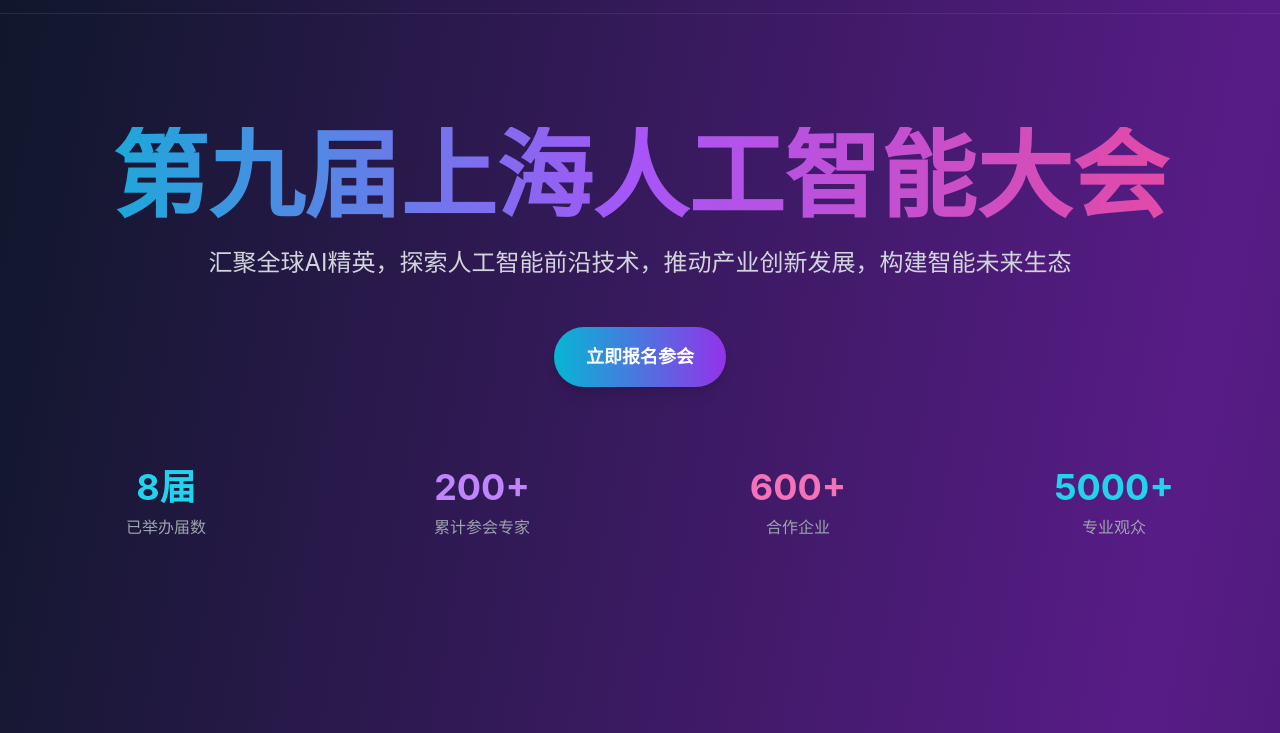
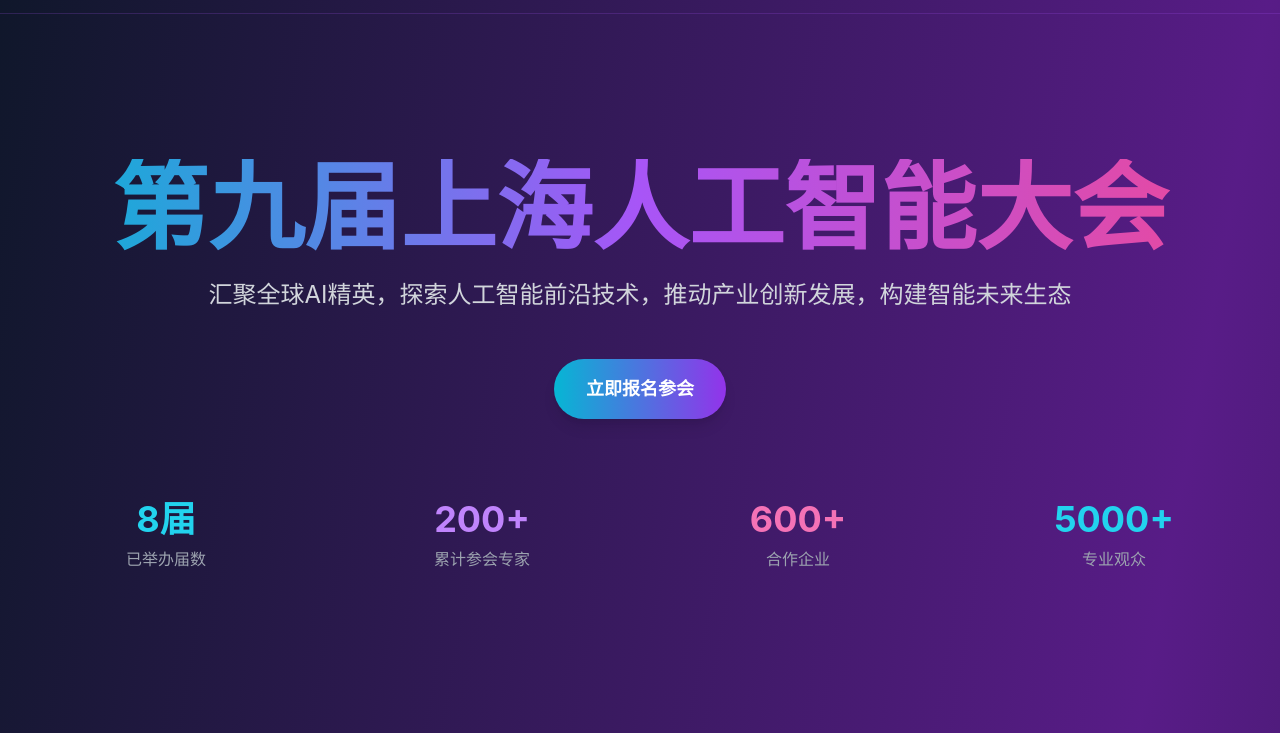
Before and after one commit to cokechang/saic-website, a plain HTML site: page index.html in a window 1280 px wide. Shown: the part 67-800 px from the top of the page. Drawn offline with nearby package versions, Linux system fonts and the light colour scheme.

Commit message:
Update index.html

```diff
--- a/index.html
+++ b/index.html
@@ -82,7 +82,7 @@
     <!-- 主页面 -->
     <div class="min-h-screen bg-gradient-to-br from-slate-900 via-purple-900 to-slate-900">
         <!-- 首页 -->
-        <section id="home" class="min-h-screen flex flex-col items-center justify-center text-center relative overflow-hidden">
+        <section id="home" class="min-h-screen flex flex-col items-center justify-center text-center pt-16 relative overflow-hidden">
             <div class="container mx-auto px-6 text-center relative z-10">
                 <h1 class="text-6xl md:text-8xl font-bold mb-6 gradient-text leading-tight">第九届上海人工智能大会</h1>
                 <p class="text-xl md:text-2xl text-gray-300 mb-12 max-w-4xl mx-auto leading-relaxed">汇聚全球AI精英，探索人工智能前沿技术，推动产业创新发展，构建智能未来生态</p>
```
